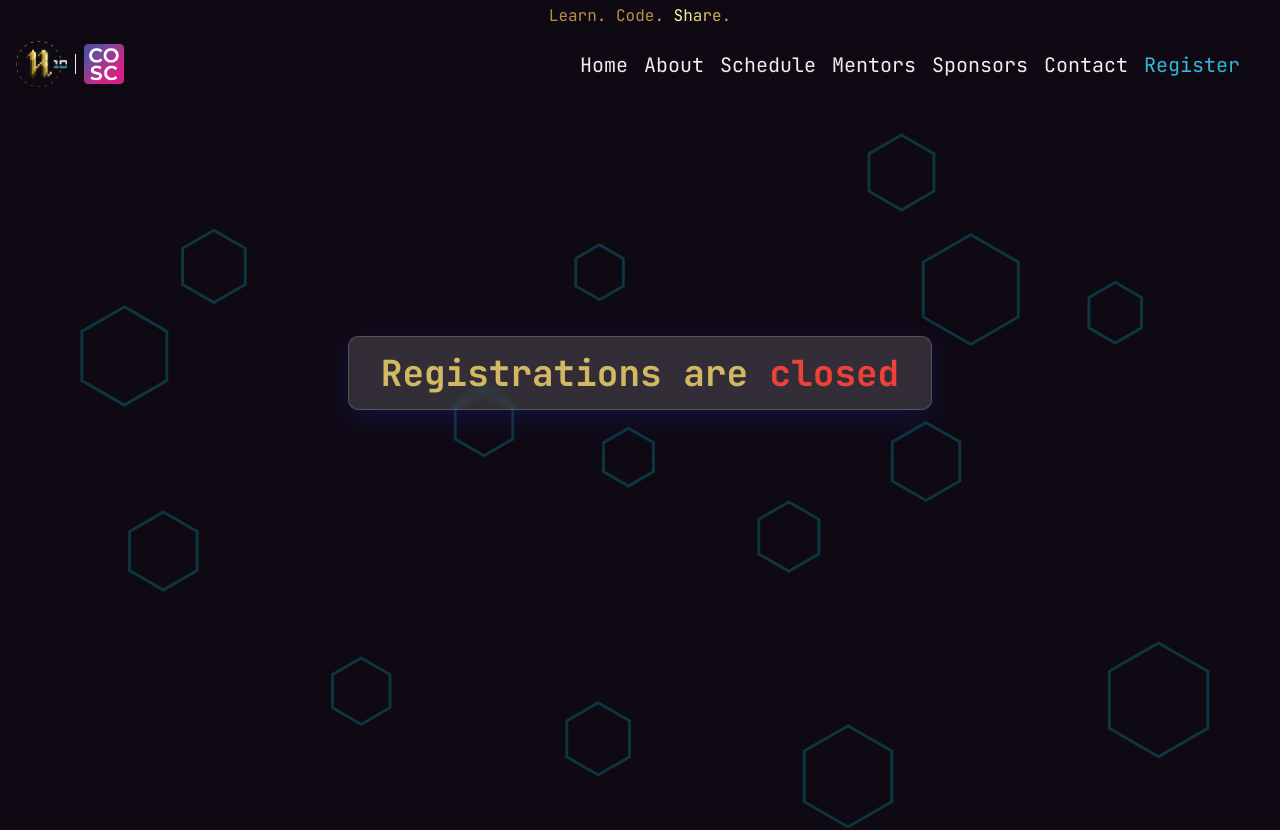
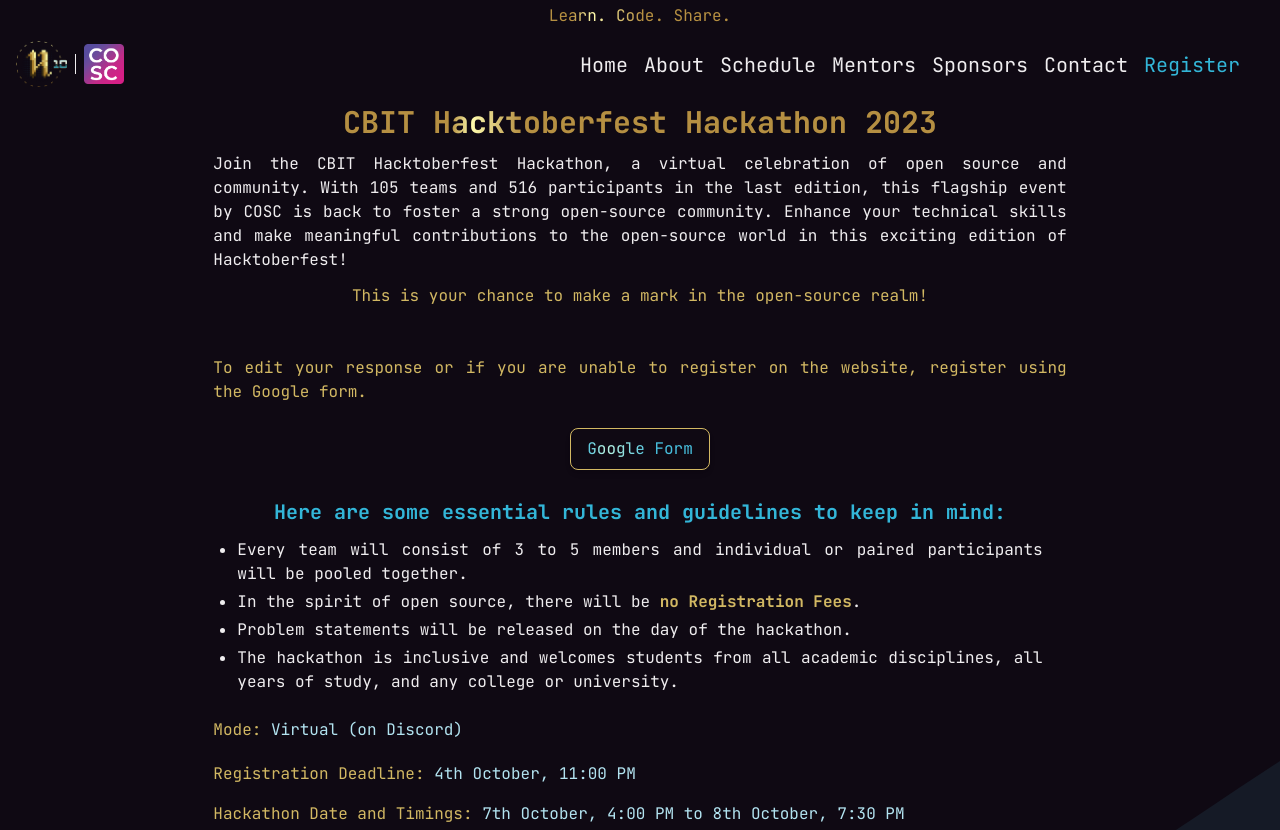
Before and after one commit to SaiKiranMatta/cbit-hacktoberfest23, a Next.js app: page /register in a window 1280 px wide. Shown: the top 830 px of the page. Built offline with nearby package versions, Linux system fonts and the light colour scheme.

Commit message:
registration form activated again

```diff
--- a/app/register/page.jsx
+++ b/app/register/page.jsx
@@ -1,12 +1,12 @@
-// "use client";
-// import Form from "@/components/Form";
+"use client";
+import Form from "@/components/Form";
 import FormClosed from "@/components/FormClosed";
 
 export default function Home() {
     return (
-        <main className="flex justify-center w-full spacer layer8">
-            {/* <Form /> */}
-            <FormClosed />
+        <main className="w-full  spacer layer4">
+            <Form />
+            {/* <FormClosed /> */}
         </main>
     );
 }
```
